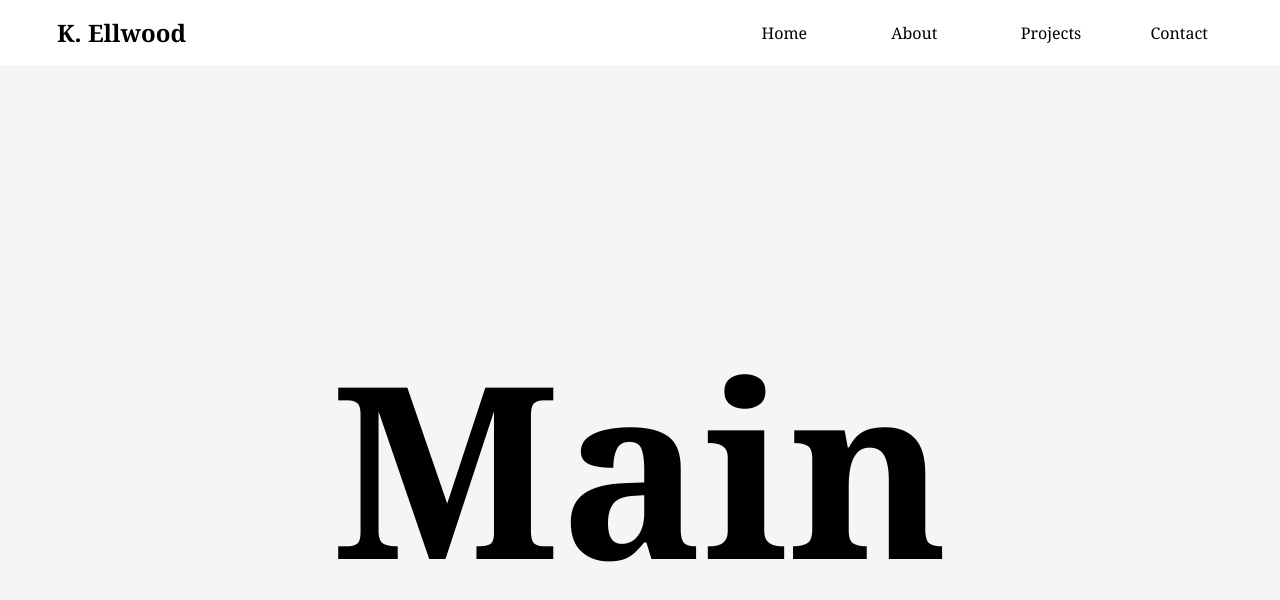
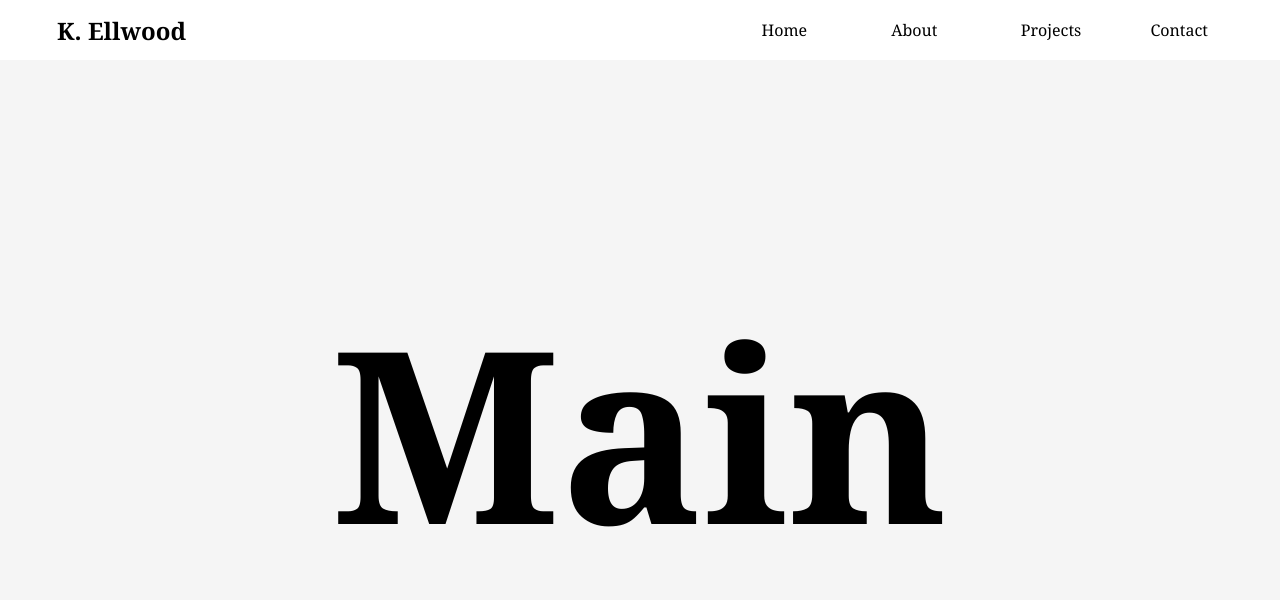
Before and after one commit to Keanu-Ellwood-DVT/PortfolioWebsite, an Angular app: page / in a window 1280 px wide. Shown: the top 600 px of the page. Built offline with nearby package versions, Linux system fonts and the light colour scheme.

Commit message:
Update navigation interaction Section heights

```diff
--- a/src/app/components/navigation/navigation.component.scss
+++ b/src/app/components/navigation/navigation.component.scss
@@ -1,6 +1,8 @@
 .navigation {
   display: flex;
   align-items: center;
+  max-height: 60px;
+  height: 100%;
 
   .navigation-title {
     width: 300px;
--- a/src/app/pages/landing/landing.component.scss
+++ b/src/app/pages/landing/landing.component.scss
@@ -6,7 +6,7 @@
 
 .container {
   width: 100%;
-  height: 100%;
+  height: calc(100% - 60px);
   scroll-snap-type: y mandatory;
   overflow: scroll;
   overflow-x: hidden;
@@ -21,7 +21,7 @@
     justify-content: center;
     align-items: center;
     width: 100vw;
-    height: 100vh;
+    height: 100%;
     scroll-snap-align: start;
 
     &:nth-of-type(1) {
```
Also changed, not shown: src/app/pages/landing/landing.component.html (line endings or trailing spaces).
